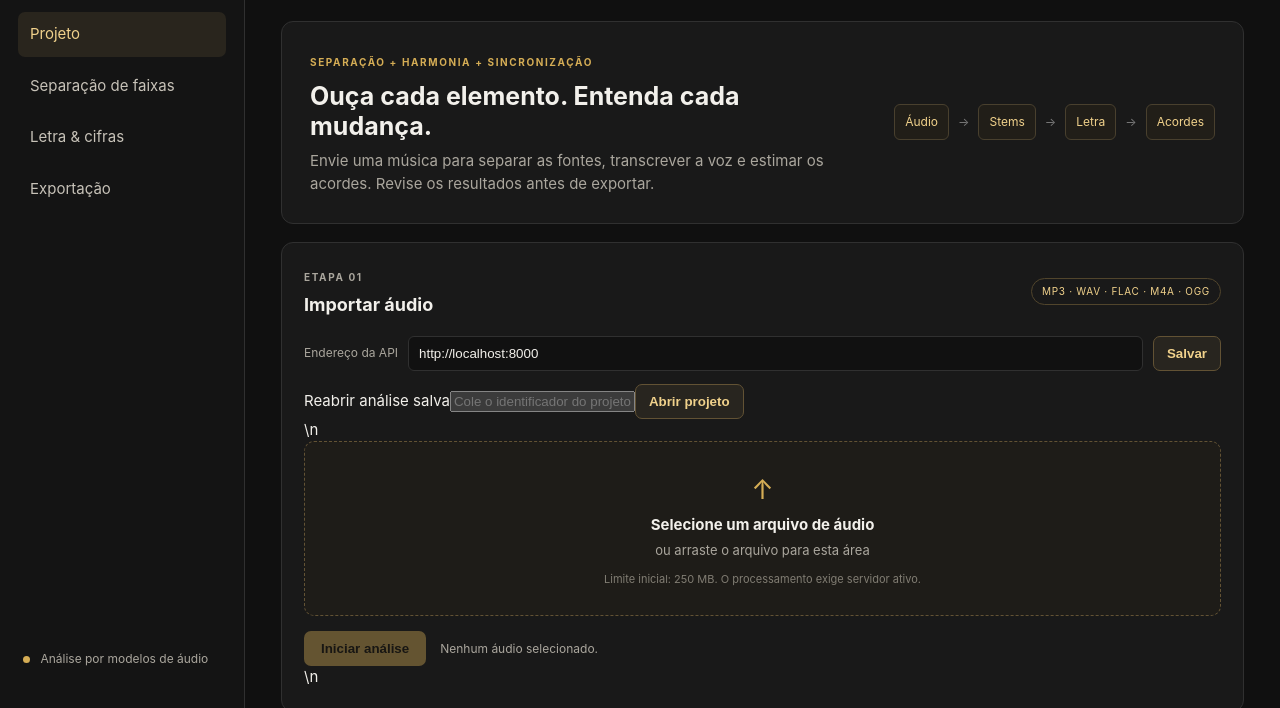
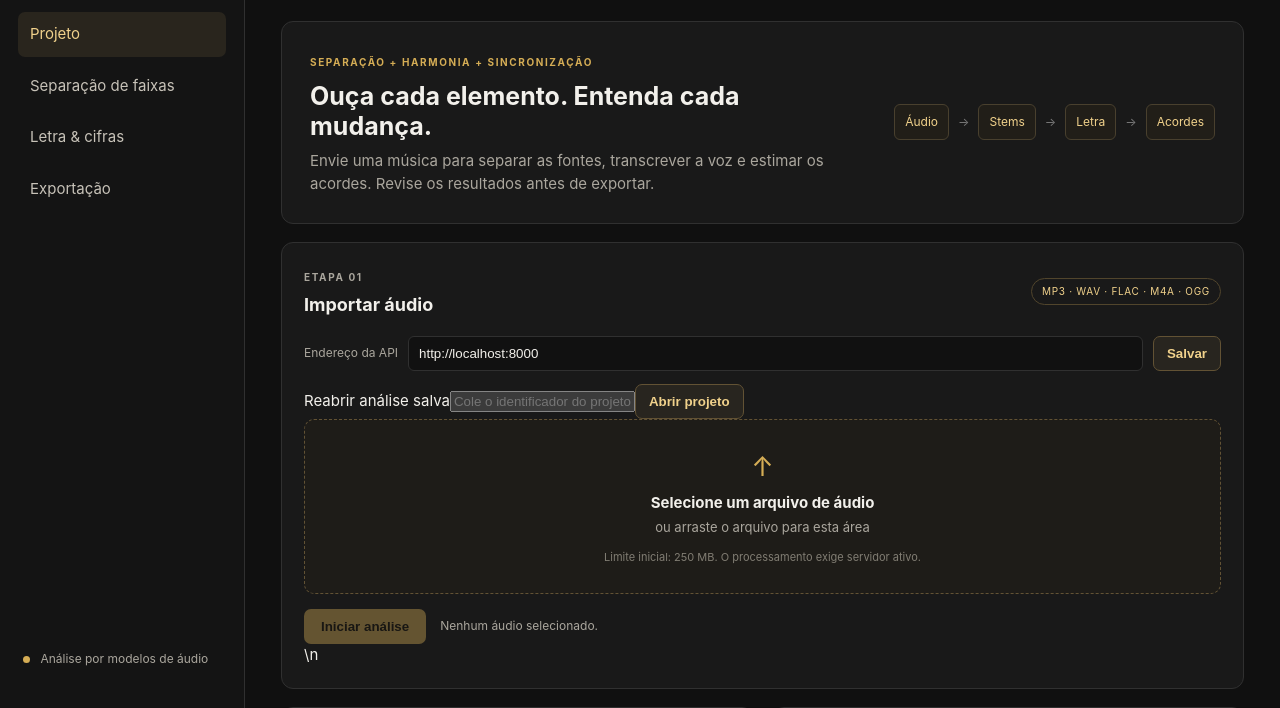
Before and after one commit to celsomartins251/audiosplit-cifra-pro, a plain HTML site: page frontend/index.html in a window 1280 px wide. Shown: the part 92-800 px from the top of the page. Drawn offline with Linux system fonts and the light colour scheme.

Commit message:
fix: corrigir formatação do campo de reabertura

```diff
--- a/frontend/index.html
+++ b/frontend/index.html
@@ -38,7 +38,8 @@
     <section class="panel upload-panel">
       <div class="section-heading"><div><span class="eyebrow">ETAPA 01</span><h2>Importar áudio</h2></div><span class="tag">MP3 · WAV · FLAC · M4A · OGG</span></div>
       <div class="api-config"><label for="api-url">Endereço da API</label><input id="api-url" type="url" placeholder="http://localhost:8000"><button id="save-api" class="secondary-button">Salvar</button></div>
-      <div class="project-load"><label for="job-id-input">Reabrir análise salva</label><input id="job-id-input" type="text" placeholder="Cole o identificador do projeto"><button id="load-project" class="secondary-button">Abrir projeto</button></div>\n      <label class="dropzone" for="audio-file" id="dropzone">
+      <div class="project-load"><label for="job-id-input">Reabrir análise salva</label><input id="job-id-input" type="text" placeholder="Cole o identificador do projeto"><button id="load-project" class="secondary-button">Abrir projeto</button></div>
+      <label class="dropzone" for="audio-file" id="dropzone">
         <span class="upload-icon">↑</span><strong>Selecione um arquivo de áudio</strong>
         <span>ou arraste o arquivo para esta área</span><small>Limite inicial: 250 MB. O processamento exige servidor ativo.</small>
         <input id="audio-file" type="file" accept="audio/*,.flac">
```
